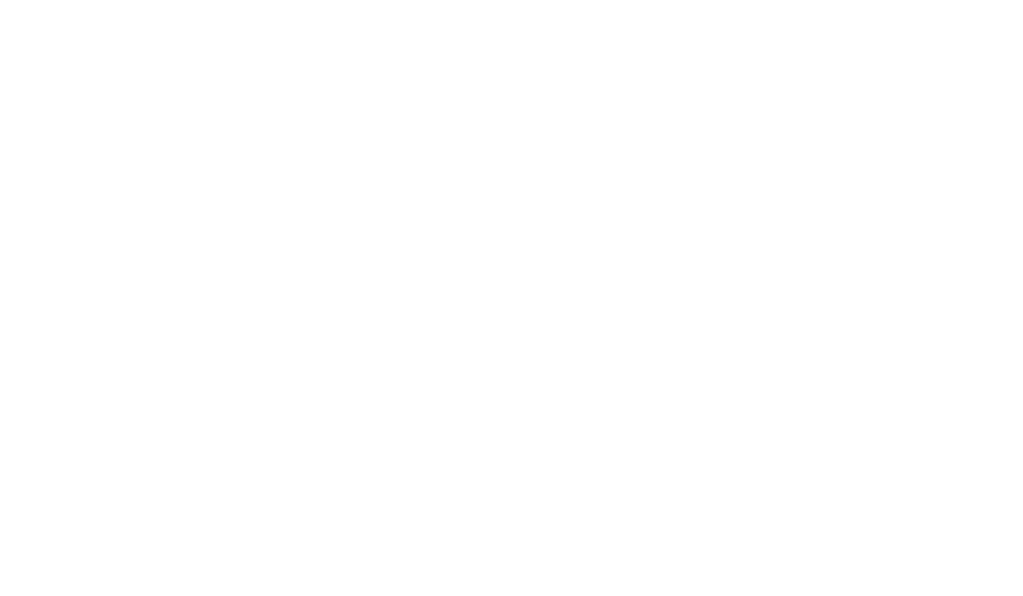
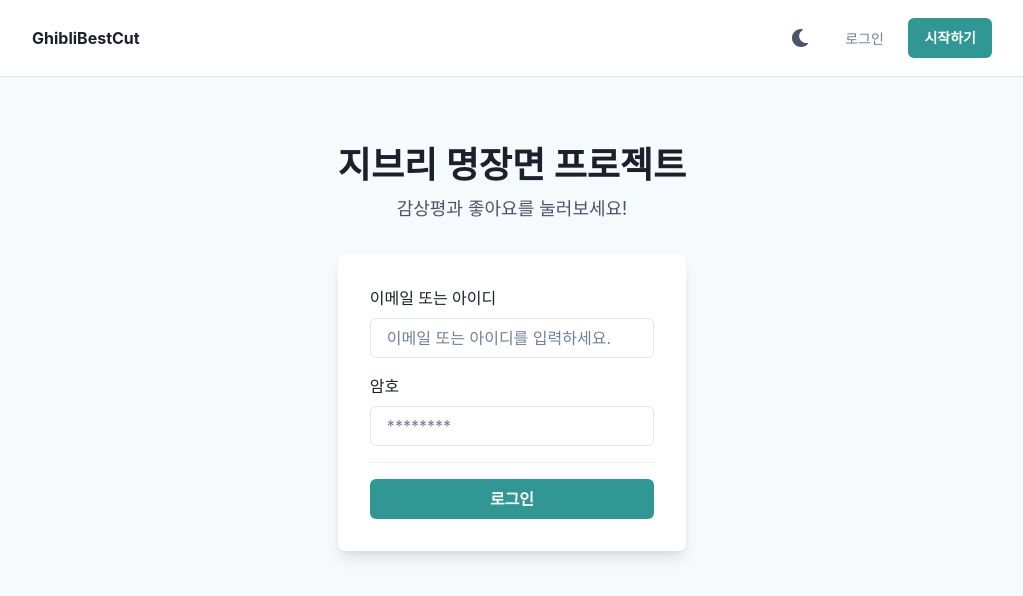
Before and after one commit to adventurer-ik/bj-GraphQL-typescript, a React (Create React App) app in the folder project/web/: page /login in a window 1280 px wide. Shown: the top 596 px of the page, without its empty margins (128-1151 px from the left). Built offline with nearby package versions, Linux system fonts and the light colour scheme.

Commit message:
로그인 폼 초안 작성

```diff
--- a/project/web/src/App.tsx
+++ b/project/web/src/App.tsx
@@ -6,6 +6,7 @@
 import Main from './pages/Main';
 import Film from './pages/Film';
 import SignUp from './pages/SignUp';
+import Login from './pages/Login';
 
 const apolloClient = createApolloClient();
 
@@ -17,6 +18,7 @@
           <Route exact path="/" component={Main} />
           <Route exact path="/film/:filmId" component={Film}></Route>
           <Route exact path={"/signup"} component={SignUp}></Route>
+          <Route exact path={"/login"} component={Login}></Route>
         </BrowserRouter>
       </ChakraProvider>
     </ApolloProvider>
--- /dev/null
+++ b/project/web/src/components/auth/LoginForm.tsx
@@ -0,0 +1,66 @@
+import { Box, Button, Divider, FormControl, FormErrorMessage, FormLabel, Heading, Input, Stack, Text, useColorModeValue } from '@chakra-ui/react';
+import React from 'react';
+import { useForm } from 'react-hook-form';
+import { LoginMutationVariables } from '../../generated/graphql';
+
+function RealLoginForm(): React.ReactElement {
+  const {
+    register,
+    handleSubmit,
+    formState: { errors },
+  } = useForm<LoginMutationVariables>();
+
+  const onSubmit = (formData: LoginMutationVariables) => {
+    console.log(formData)
+  };
+
+  return (
+    <Box rounded={"lg"} bg={useColorModeValue('white','gray.700')} boxShadow="lg" p={8}>
+      <Stack as={"form"} spacing={4} onSubmit={handleSubmit(onSubmit)}>
+        <FormControl isInvalid={!!errors.loginInput?.emailOrUsername}>
+          <FormLabel>이메일 또는 아이디</FormLabel>
+          <Input type={"emailOrUsername"} placeholder="이메일 또는 아이디를 입력하세요." {...register('loginInput.emailOrUsername', {
+            required: '이메일 또는 아이디를 입력해주세요'
+          })}/>
+          <FormErrorMessage>
+            {errors.loginInput?.emailOrUsername && errors.loginInput.emailOrUsername.message}
+          </FormErrorMessage>
+        </FormControl>
+
+        <FormControl isInvalid={!!errors.loginInput?.password}>
+        <FormLabel>암호</FormLabel>
+          <Input type={"password"} placeholder="********" {...register('loginInput.password', {
+            required: '암호를 입력해주세요.'
+          })}/>
+          <FormErrorMessage>
+            {errors.loginInput?.password && errors.loginInput.password.message}
+          </FormErrorMessage>
+        </FormControl>
+
+        <Divider />
+
+        <Button colorScheme="teal" type="submit">
+          로그인
+        </Button>
+      </Stack>
+    </Box>
+  )
+}
+
+
+
+function LoginForm(): React.ReactElement {
+  return (
+    <Stack spacing={8} mx="auto" maxW={'lg'} py={12} px={6}>
+      <Stack align={'center'}>
+        <Heading fontSize={'4xl'}>지브리 명장면 프로젝트</Heading>
+        <Text fontSize="lg" color={'gray.600'}>
+          감상평과 좋아요를 눌러보세요!
+        </Text>
+      </Stack>
+      <RealLoginForm />
+    </Stack>
+  );
+}
+
+export default LoginForm;
--- a/project/web/src/generated/graphql.tsx
+++ b/project/web/src/generated/graphql.tsx
@@ -33,6 +33,13 @@
   name: Scalars['String'];
 };
 
+/** 필드 에러 타입 */
+export type FieldError = {
+  __typename?: 'FieldError';
+  field: Scalars['String'];
+  message: Scalars['String'];
+};
+
 export type Film = {
   __typename?: 'Film';
   /** 영화 줄거리 및 설명 */
@@ -56,9 +63,29 @@
   title: Scalars['String'];
 };
 
+/** 로그인 인풋 데이터 */
+export type LoginInput = {
+  emailOrUsername: Scalars['String'];
+  password: Scalars['String'];
+};
+
+/** 로그인 반환 데이터 */
+export type LoginResponse = {
+  __typename?: 'LoginResponse';
+  accessToken?: Maybe<Scalars['String']>;
+  errors?: Maybe<Array<FieldError>>;
+  user?: Maybe<User>;
+};
+
 export type Mutation = {
   __typename?: 'Mutation';
+  login: LoginResponse;
   signUp: User;
+};
+
+
+export type MutationLoginArgs = {
+  loginInput: LoginInput;
 };
 
 
@@ -120,6 +147,13 @@
   username: Scalars['String'];
 };
 
+export type LoginMutationVariables = Exact<{
+  loginInput: LoginInput;
+}>;
+
+
+export type LoginMutation = { __typename?: 'Mutation', login: { __typename?: 'LoginResponse', accessToken?: string | null, errors?: Array<{ __typename?: 'FieldError', field: string, message: string }> | null, user?: { __typename?: 'User', id: number, username: string, email: string } | null } };
+
 export type SignUpMutationVariables = Exact<{
   signUpInput: SignUpInput;
 }>;
@@ -157,6 +191,48 @@
 export type FilmsQuery = { __typename?: 'Query', films: { __typename?: 'PaginatedFilms', cursor?: number | null, films: Array<{ __typename?: 'Film', id: number, title: string, subtitle?: string | null, runningTime: number, release: string, posterImg: string, director: { __typename?: 'Director', name: string } }> } };
 
 
+export const LoginDocument = gql`
+    mutation login($loginInput: LoginInput!) {
+  login(loginInput: $loginInput) {
+    errors {
+      field
+      message
+    }
+    user {
+      id
+      username
+      email
+    }
+    accessToken
+  }
+}
+    `;
+export type LoginMutationFn = Apollo.MutationFunction<LoginMutation, LoginMutationVariables>;
+
+/**
+ * __useLoginMutation__
+ *
+ * To run a mutation, you first call `useLoginMutation` within a React component and pass it any options that fit your needs.
+ * When your component renders, `useLoginMutation` returns a tuple that includes:
+ * - A mutate function that you can call at any time to execute the mutation
+ * - An object with fields that represent the current status of the mutation's execution
+ *
+ * @param baseOptions options that will be passed into the mutation, supported options are listed on: https://www.apollographql.com/docs/react/api/react-hooks/#options-2;
+ *
+ * @example
+ * const [loginMutation, { data, loading, error }] = useLoginMutation({
+ *   variables: {
+ *      loginInput: // value for 'loginInput'
+ *   },
+ * });
+ */
+export function useLoginMutation(baseOptions?: Apollo.MutationHookOptions<LoginMutation, LoginMutationVariables>) {
+        const options = {...defaultOptions, ...baseOptions}
+        return Apollo.useMutation<LoginMutation, LoginMutationVariables>(LoginDocument, options);
+      }
+export type LoginMutationHookResult = ReturnType<typeof useLoginMutation>;
+export type LoginMutationResult = Apollo.MutationResult<LoginMutation>;
+export type LoginMutationOptions = Apollo.BaseMutationOptions<LoginMutation, LoginMutationVariables>;
 export const SignUpDocument = gql`
     mutation signUp($signUpInput: SignUpInput!) {
   signUp(signUpInput: $signUpInput) {
--- /dev/null
+++ b/project/web/src/pages/Login.tsx
@@ -0,0 +1,18 @@
+import { Box, Flex, useColorModeValue } from '@chakra-ui/react';
+import React from "react"
+import LoginForm from '../components/auth/LoginForm';
+import CommonLayout from '../components/CommonLayout';
+
+function Login(): React.ReactElement {
+  return (
+    <Box bg={useColorModeValue('gray.50', 'gray.800')}>
+      <CommonLayout>
+        <Flex align={'center'} justify="center">
+          <LoginForm />
+        </Flex>
+      </CommonLayout>
+    </Box>
+  );
+}
+
+export default Login;
```
Also changed, not shown: project/web/src/graphql/mutations/login.graphql (added, +14 -0 lines).
